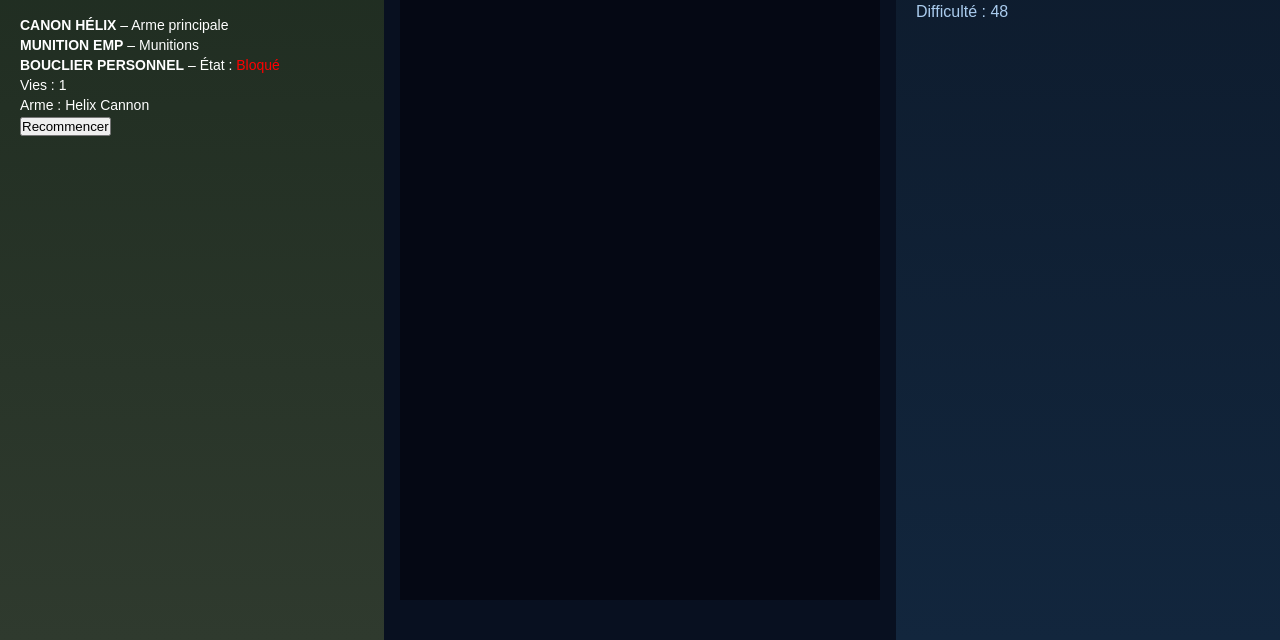
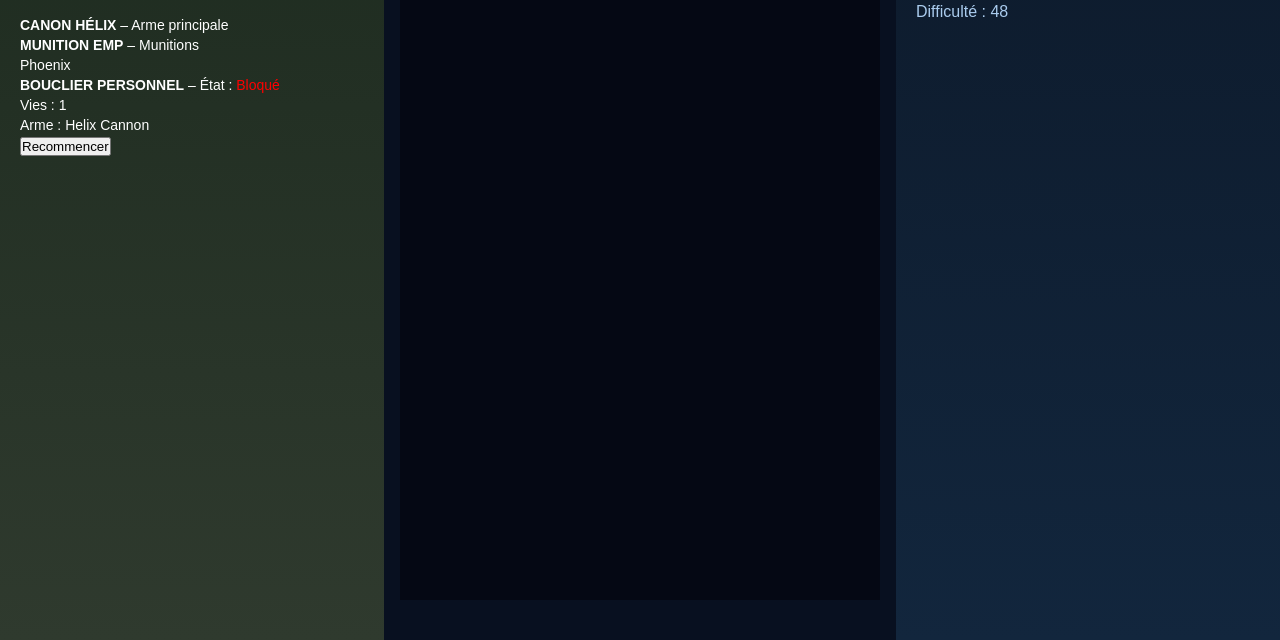
Before and after one commit to greentoot/Pheonix2_demo, a plain HTML site: page public/index.html in a window 1280 px wide. Shown: the part 160-800 px from the top of the page. Drawn offline with Linux system fonts and the light colour scheme.

Commit message:
ça a l'air pas mal mais j'ai oublé une mjuscule

```diff
--- a/public/index.html
+++ b/public/index.html
@@ -75,7 +75,7 @@
     <div class="equipment">
       <p><b>CANON HÉLIX</b> – Arme principale</p>
       <p><b>MUNITION EMP</b> – Munitions</p>
-      <p id="shipname"></p>
+      <p id="shipName"></p>
       <p><b>BOUCLIER PERSONNEL</b> – État : <span class="blocked">Bloqué</span></p>
       <p>Vies : <span id="lives">1</span></p>
       <p>Arme : <span id="weaponName">Canon</span></p>
```
